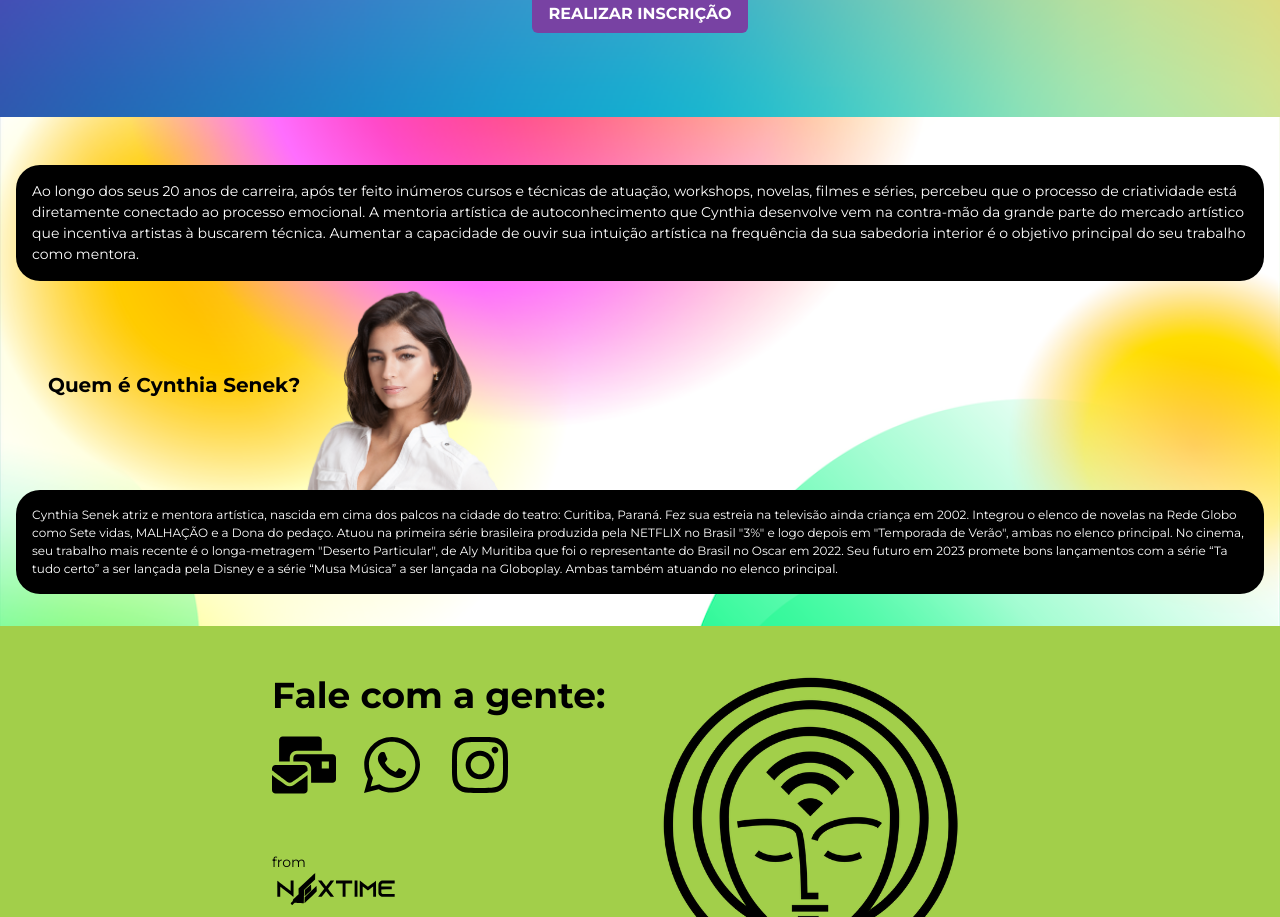
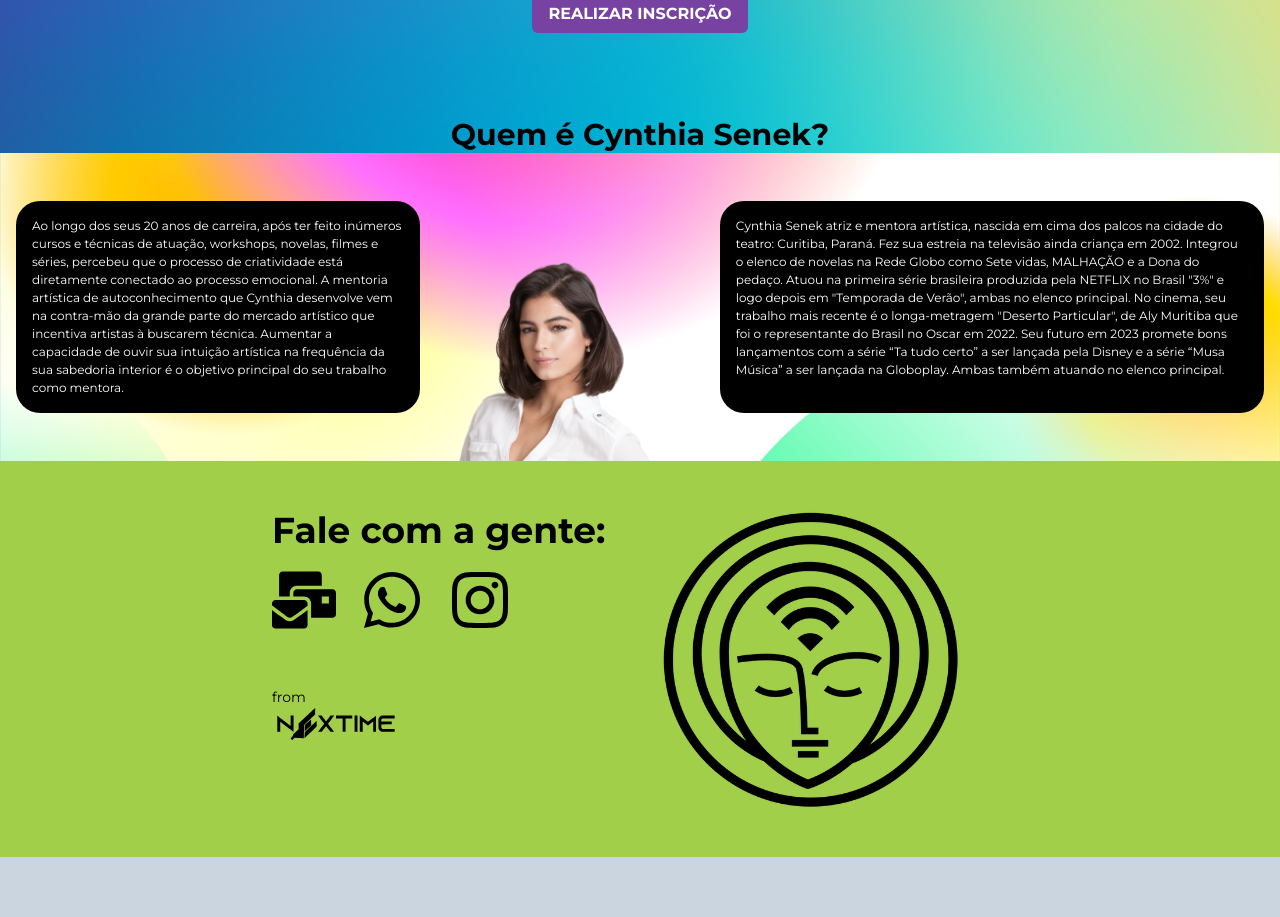
Before and after one commit to nextimecode/cynthia_senek, a Next.js app: page / in a window 1280 px wide. Shown: the part 1983-2900 px from the top of the page. After the commit the page ends 2840 px from the top, so only its background shows below. Built offline with nearby package versions, Linux system fonts and the light colour scheme; no server answers; what axios-retry would draw is missing.

Commit message:
feat: text cynthia senec titulo

```diff
--- a/src/components/templates/NextTemplateLandingPage/index.tsx
+++ b/src/components/templates/NextTemplateLandingPage/index.tsx
@@ -1,6 +1,6 @@
 import Image from 'next/image'
 import { NextLayout } from '../NextLayout'
-import { Box, Center, Container, Flex, Heading, Text } from '@chakra-ui/react'
+import { Box, Center, Container, Heading, Text } from '@chakra-ui/react'
 import { NextThreeTierPricingHorizontal } from '../../organisms/NextThreeTierPricingHorizontal'
 
 export const NextTemplateLandingPage = ({ items }: any) => {
@@ -73,15 +73,19 @@ export const NextTemplateLandingPage = ({ items }: any) => {
         </Box>
         <NextThreeTierPricingHorizontal />
       </Container>
+      <Heading display={['none', 'block']} size={'lg'} textAlign={'center'}>
+        Quem é Cynthia Senek?
+      </Heading>
       <Box
         backgroundImage={'url(/images/bg_folder.png)'}
         backgroundSize={'cover'}
         backgroundPosition={'center center'}
         px={4}
-        py={8}
+        py={[4, 0]}
+        display={['block', 'flex']}
       >
-        <Box bg={'black'} color={'white'} rounded={'3xl'} p={4} mt={4}>
-          <Text fontSize={'sm'}>
+        <Box bg={'black'} color={'white'} rounded={'3xl'} p={4} my={[0, 12]}>
+          <Text fontSize={'xs'}>
             Ao longo dos seus 20 anos de carreira, após ter feito inúmeros cursos e técnicas de
             atuação, workshops, novelas, filmes e séries, percebeu que o processo de criatividade
             está diretamente conectado ao processo emocional. A mentoria artística de
@@ -91,11 +95,13 @@ export const NextTemplateLandingPage = ({ items }: any) => {
             trabalho como mentora.
           </Text>
         </Box>
-        <Box display={'flex'} alignItems={'center'} ps={8}>
-          <Heading size={'md'}>Quem é Cynthia Senek?</Heading>
+        <Box display={'flex'} alignItems={['center', 'end']} ps={[8]} minW={{ md: '300px' }}>
+          <Heading display={['block', 'none']} size={'md'} alignContent={'center'}>
+            Quem é Cynthia Senek?
+          </Heading>
           <Image src="/images/cy_fundo-removebg.png" alt="Cynthia" width={200} height={200} />
         </Box>
-        <Box bg={'black'} color={'white'} rounded={'3xl'} p={4}>
+        <Box bg={'black'} color={'white'} rounded={'3xl'} p={4} my={[0, 12]}>
           <Text fontSize={'xs'}>
             Cynthia Senek atriz e mentora artística, nascida em cima dos palcos na cidade do teatro:
             Curitiba, Paraná. Fez sua estreia na televisão ainda criança em 2002. Integrou o elenco
```
Also changed, not shown: src/components/organisms/NextThreeTierPricingHorizontal/index.tsx (+1 -11 lines).
